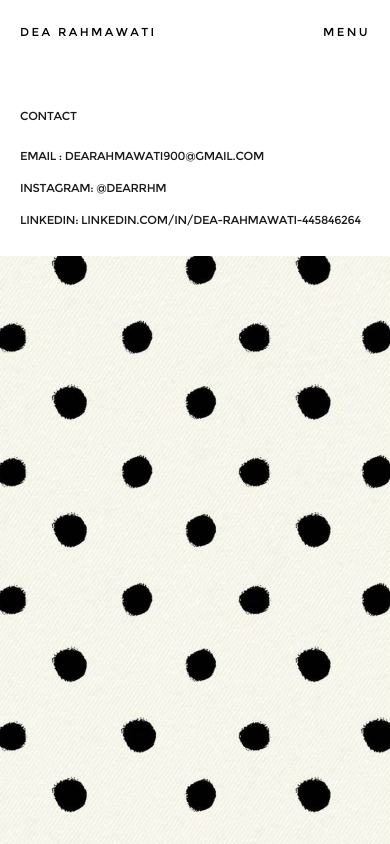
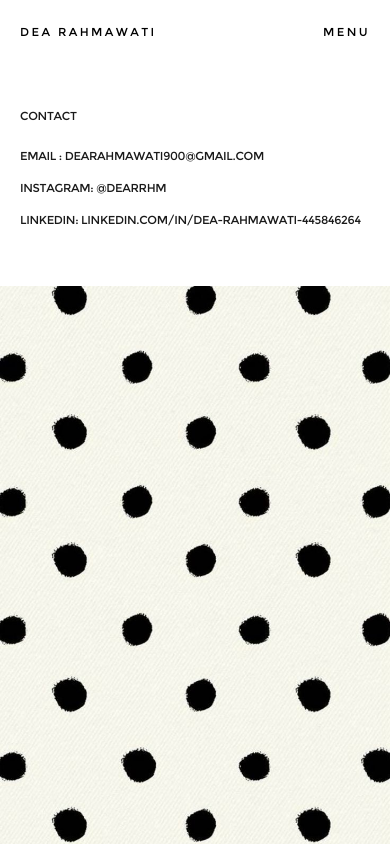
Before and after one commit to bluplyy/Dea-Figma, a React (Vite) app: page /contact in a window 390 px wide. Built offline with nearby package versions, Linux system fonts and the light colour scheme.

Commit message:
Update contact mobile bottom padding to 50px

```diff
--- a/src/ContactPage.jsx
+++ b/src/ContactPage.jsx
@@ -72,8 +72,8 @@ function ContactPage() {
 
       {/* ===== TAMPILAN MOBILE (< 800PX): TIDAK BISA DI-SCROLL, TEKS DI ATAS, FOTO DI BAWAH ===== */}
       <div className="min-[800px]:hidden w-full h-full flex flex-col pt-[100px] overflow-hidden">
-        {/* Teks di atas: padding 20px (kiri, kanan, bawah), font NATS, ukuran 16, rata kiri, letter-spacing -2%, line-height 200% */}
-        <div className="w-full px-[20px] pb-[20px] flex-shrink-0">
+        {/* Teks di atas: px 20px, pb 50px, font NATS, ukuran 16, rata kiri, letter-spacing -2%, line-height 200% */}
+        <div className="w-full px-[20px] pb-[50px] flex-shrink-0">
           {/* DIV CONTACT */}
           <div className="mb-2">
             <h1
```
